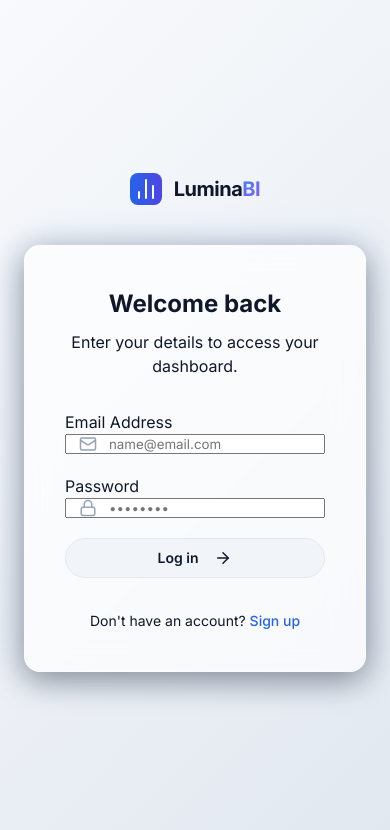
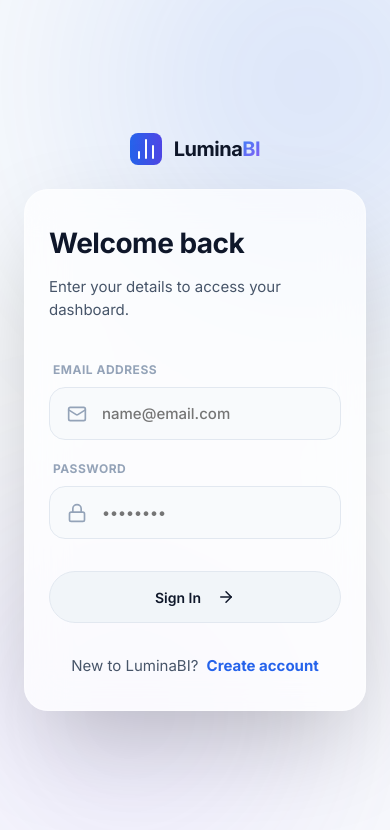
Before and after one commit to Himanshujha25/LuminaBI, a React (Vite) app in the folder client/: page /login in a window 390 px wide. Shown: the top 830 px of the page. Built offline with nearby package versions, Linux system fonts and the light colour scheme.

Commit message:
feat: implement user login and signup pages with their associated styling.

```diff
--- a/client/src/pages/Auth.css
+++ b/client/src/pages/Auth.css
@@ -4,8 +4,46 @@
   flex-direction: column;
   align-items: center;
   justify-content: center;
-  background: var(--bg-gradient);
+  background: var(--bg-color);
   padding: 24px;
+  position: relative;
+  overflow: hidden;
+}
+
+/* Background Decorations */
+.auth-bg-decor {
+  position: absolute;
+  width: 100%;
+  height: 100%;
+  top: 0;
+  left: 0;
+  z-index: 0;
+  pointer-events: none;
+}
+
+.auth-orb {
+  position: absolute;
+  border-radius: 50%;
+  filter: blur(120px);
+  opacity: 0.15;
+  animation: floatOrb 20s infinite ease-in-out alternate;
+}
+
+.auth-orb-1 {
+  width: 400px;
+  height: 400px;
+  background: var(--accent-blue);
+  top: -100px;
+  right: -100px;
+}
+
+.auth-orb-2 {
+  width: 300px;
+  height: 300px;
+  background: #8b5cf6;
+  bottom: -50px;
+  left: -50px;
+  animation-delay: -5s;
 }
 
 .auth-logo {
@@ -13,30 +51,63 @@
   align-items: center;
   gap: 12px;
   text-decoration: none;
-  margin-bottom: 40px;
+  margin-bottom: 32px;
+  position: relative;
+  z-index: 10;
+  transition: transform 0.3s cubic-bezier(0.175, 0.885, 0.32, 1.275);
+}
+
+.auth-logo:hover {
+  transform: scale(1.05);
 }
 
 .auth-card {
   width: 100%;
-  max-width: 440px;
-  padding: 40px;
-  border-radius: var(--radius-xl);
-  text-align: center;
-  box-shadow: 0 8px 32px rgba(0, 0, 0, 0.4), 0 0 0 1px rgba(255, 255, 255, 0.05), 0 0 40px rgba(59, 130, 246, 0.15);
+  max-width: 450px;
+  padding: 48px;
+  background: var(--glass-bg);
+  backdrop-filter: blur(20px);
+  -webkit-backdrop-filter: blur(20px);
+  border-radius: 32px;
+  border: 1px solid var(--glass-border);
+  position: relative;
+  z-index: 10;
+  box-shadow: 0 40px 100px -20px rgba(0, 0, 0, 0.25), inset 0 0 0 1px rgba(255, 255, 255, 0.05);
 }
 
 .auth-card h2 {
-  margin-bottom: 8px;
-  font-size: 1.5rem;
+  font-size: 28px;
+  font-weight: 800;
+  color: var(--text-primary);
+  margin-bottom: 12px;
+  letter-spacing: -0.5px;
+}
+
+.auth-card p.text-secondary {
+  font-size: 15px;
+  color: var(--text-secondary);
 }
 
 .auth-form {
-  margin-top: 32px;
-  text-align: left;
+  margin-top: 40px;
+  display: flex;
+  flex-direction: column;
+  gap: 20px;
 }
 
-.auth-form .input-group {
-  margin-bottom: 20px;
+.input-group {
+  display: flex;
+  flex-direction: column;
+  gap: 8px;
+}
+
+.input-group label {
+  font-size: 12px;
+  font-weight: 700;
+  color: var(--text-tertiary);
+  text-transform: uppercase;
+  letter-spacing: 0.5px;
+  margin-left: 4px;
 }
 
 .input-with-icon {
@@ -47,28 +118,81 @@
 
 .input-icon {
   position: absolute;
-  left: 14px;
+  left: 18px;
   color: var(--text-tertiary);
-  pointer-events: none;
+  transition: color 0.3s ease;
 }
 
-.auth-form .premium-input {
+.premium-input {
   width: 100%;
-  padding-left: 42px;
+  padding: 16px 16px 16px 52px;
+  background: var(--bg-color);
+  border: 1px solid var(--border-color);
+  border-radius: 16px;
+  color: var(--text-primary);
+  font-size: 15px;
+  font-weight: 500;
+  transition: all 0.3s cubic-bezier(0.4, 0, 0.2, 1);
+}
+
+.premium-input:focus {
+  outline: none;
+  border-color: var(--accent-blue);
+  background: var(--surface-color);
+  box-shadow: 0 0 0 4px var(--accent-light);
+}
+
+.premium-input:focus + .input-icon {
+  color: var(--accent-blue);
+}
+
+.auth-error {
+  background: rgba(239, 68, 68, 0.05);
+  color: #ef4444;
+  padding: 14px 18px;
+  border-radius: 14px;
+  font-size: 14px;
+  font-weight: 500;
+  display: flex;
+  align-items: center;
+  gap: 12px;
+  border: 1px solid rgba(239, 68, 68, 0.1);
 }
 
 .auth-footer {
   margin-top: 32px;
-  font-size: 14px;
+  font-size: 15px;
+  color: var(--text-secondary);
+  text-align: center;
 }
 
 .auth-footer a {
   color: var(--accent-blue);
   text-decoration: none;
-  font-weight: 500;
-  transition: color 0.2s;
+  font-weight: 700;
+  margin-left: 4px;
+  transition: all 0.2s;
 }
 
 .auth-footer a:hover {
   text-decoration: underline;
+  opacity: 0.8;
 }
+
+/* Animations from index.css are used here */
+@keyframes floatOrb {
+  0% { transform: translate(0, 0) scale(1); }
+  50% { transform: translate(30px, -30px) scale(1.1); }
+  100% { transform: translate(-30px, 30px) scale(0.9); }
+}
+
+@media (max-width: 480px) {
+  .auth-card {
+    padding: 32px 24px;
+    border-radius: 24px;
+  }
+
+  .auth-logo {
+    margin-bottom: 24px;
+  }
+}
--- a/client/src/pages/Login.jsx
+++ b/client/src/pages/Login.jsx
@@ -29,17 +29,23 @@ const Login = ({ setToken }) => {
 
   return (
     <div className="auth-container">
+      {/* Background Decorations */}
+      <div className="auth-bg-decor">
+        <div className="auth-orb auth-orb-1"></div>
+        <div className="auth-orb auth-orb-2"></div>
+      </div>
+
       <Link to="/" className="auth-logo">
         <div className="logo-icon-small"><BarChart2 size={24} color="#fff" /></div>
         <span className="logo-text">Lumina<span className="gradient-text">BI</span></span>
       </Link>
 
-      <div className="auth-card glass-panel animate-slide-up">
+      <div className="auth-card animate-slide-up">
         <h2>Welcome back</h2>
         <p className="text-secondary">Enter your details to access your dashboard.</p>
 
         {error && (
-            <div className="upload-error" style={{marginTop: '20px', marginBottom: 0}}>
+            <div className="auth-error animate-shake" style={{marginTop: '24px', marginBottom: 0}}>
                 <AlertCircle size={18} />
                 <span>{error}</span>
             </div>
@@ -49,26 +55,40 @@ const Login = ({ setToken }) => {
           <div className="input-group">
             <label>Email Address</label>
             <div className="input-with-icon">
-              <Mail className="input-icon" size={18} />
-              <input type="email" value={email} onChange={e => setEmail(e.target.value)} required placeholder="name@email.com" className="premium-input" />
+              <Mail className="input-icon" size={20} />
+              <input
+                type="email"
+                value={email}
+                onChange={e => setEmail(e.target.value)}
+                required
+                placeholder="name@email.com"
+                className="premium-input"
+              />
             </div>
           </div>
 
           <div className="input-group">
             <label>Password</label>
             <div className="input-with-icon">
-              <Lock className="input-icon" size={18} />
-              <input type="password" value={password} onChange={e => setPassword(e.target.value)} required placeholder="••••••••" className="premium-input" />
+              <Lock className="input-icon" size={20} />
+              <input
+                type="password"
+                value={password}
+                onChange={e => setPassword(e.target.value)}
+                required
+                placeholder="••••••••"
+                className="premium-input"
+              />
             </div>
           </div>
 
-          <button type="submit" className="btn-primary" disabled={loading} style={{width: '100%', marginTop: '8px'}}>
-            {loading ? 'Logging in...' : <><span style={{marginRight: '8px'}}>Log in</span> <ArrowRight size={18} /></>}
+          <button type="submit" className="btn-primary" disabled={loading} style={{width: '100%', marginTop: '12px', padding: '16px'}}>
+            {loading ? 'Authenticating...' : <><span style={{marginRight: '8px'}}>Sign In</span> <ArrowRight size={18} /></>}
           </button>
         </form>
 
         <p className="auth-footer text-secondary">
-          Don't have an account? <Link to="/signup">Sign up</Link>
+          New to LuminaBI? <Link to="/signup">Create account</Link>
         </p>
       </div>
     </div>
--- a/client/src/pages/Signup.jsx
+++ b/client/src/pages/Signup.jsx
@@ -30,17 +30,23 @@ const Signup = ({ setToken }) => {
 
   return (
     <div className="auth-container">
+      {/* Background Decorations */}
+      <div className="auth-bg-decor">
+        <div className="auth-orb auth-orb-1"></div>
+        <div className="auth-orb auth-orb-2"></div>
+      </div>
+
       <Link to="/" className="auth-logo">
         <div className="logo-icon-small"><BarChart2 size={24} color="#fff" /></div>
         <span className="logo-text">Lumina<span className="gradient-text">BI</span></span>
       </Link>
 
-      <div className="auth-card glass-panel animate-slide-up">
+      <div className="auth-card animate-slide-up">
         <h2>Create an account</h2>
         <p className="text-secondary">Start getting instant AI insights from your data.</p>
 
         {error && (
-            <div className="upload-error" style={{marginTop: '20px', marginBottom: 0}}>
+            <div className="auth-error animate-shake" style={{marginTop: '24px', marginBottom: 0}}>
                 <AlertCircle size={18} />
                 <span>{error}</span>
             </div>
@@ -50,34 +56,56 @@ const Signup = ({ setToken }) => {
           <div className="input-group">
             <label>Full Name</label>
             <div className="input-with-icon">
-              <User className="input-icon" size={18} />
-              <input type="text" value={name} onChange={e => setName(e.target.value)} required placeholder="Jane Doe" className="premium-input" />
+              <User className="input-icon" size={20} />
+              <input
+                type="text"
+                value={name}
+                onChange={e => setName(e.target.value)}
+                required
+                placeholder="Jane Doe"
+                className="premium-input"
+              />
             </div>
           </div>
 
           <div className="input-group">
             <label>Email Address</label>
             <div className="input-with-icon">
-              <Mail className="input-icon" size={18} />
-              <input type="email" value={email} onChange={e => setEmail(e.target.value)} required placeholder="name@email.com" className="premium-input" />
+              <Mail className="input-icon" size={20} />
+              <input
+                type="email"
+                value={email}
+                onChange={e => setEmail(e.target.value)}
+                required
+                placeholder="name@email.com"
+                className="premium-input"
+              />
             </div>
           </div>
 
           <div className="input-group">
             <label>Password</label>
             <div className="input-with-icon">
-              <Lock className="input-icon" size={18} />
-              <input type="password" value={password} onChange={e => setPassword(e.target.value)} required minLength={6} placeholder="••••••••" className="premium-input" />
+              <Lock className="input-icon" size={20} />
+              <input
+                type="password"
+                value={password}
+                onChange={e => setPassword(e.target.value)}
+                required
+                minLength={6}
+                placeholder="••••••••"
+                className="premium-input"
+              />
             </div>
           </div>
 
-          <button type="submit" className="btn-primary" disabled={loading} style={{width: '100%', marginTop: '8px'}}>
-            {loading ? 'Creating account...' : <><span style={{marginRight: '8px'}}>Sign up</span> <ArrowRight size={18} /></>}
+          <button type="submit" className="btn-primary" disabled={loading} style={{width: '100%', marginTop: '12px', padding: '16px'}}>
+            {loading ? 'Processing...' : <><span style={{marginRight: '8px'}}>Get Started</span> <ArrowRight size={18} /></>}
           </button>
         </form>
 
         <p className="auth-footer text-secondary">
-          Already have an account? <Link to="/login">Log in</Link>
+          Already have an account? <Link to="/login">Sign in</Link>
         </p>
       </div>
     </div>
```
